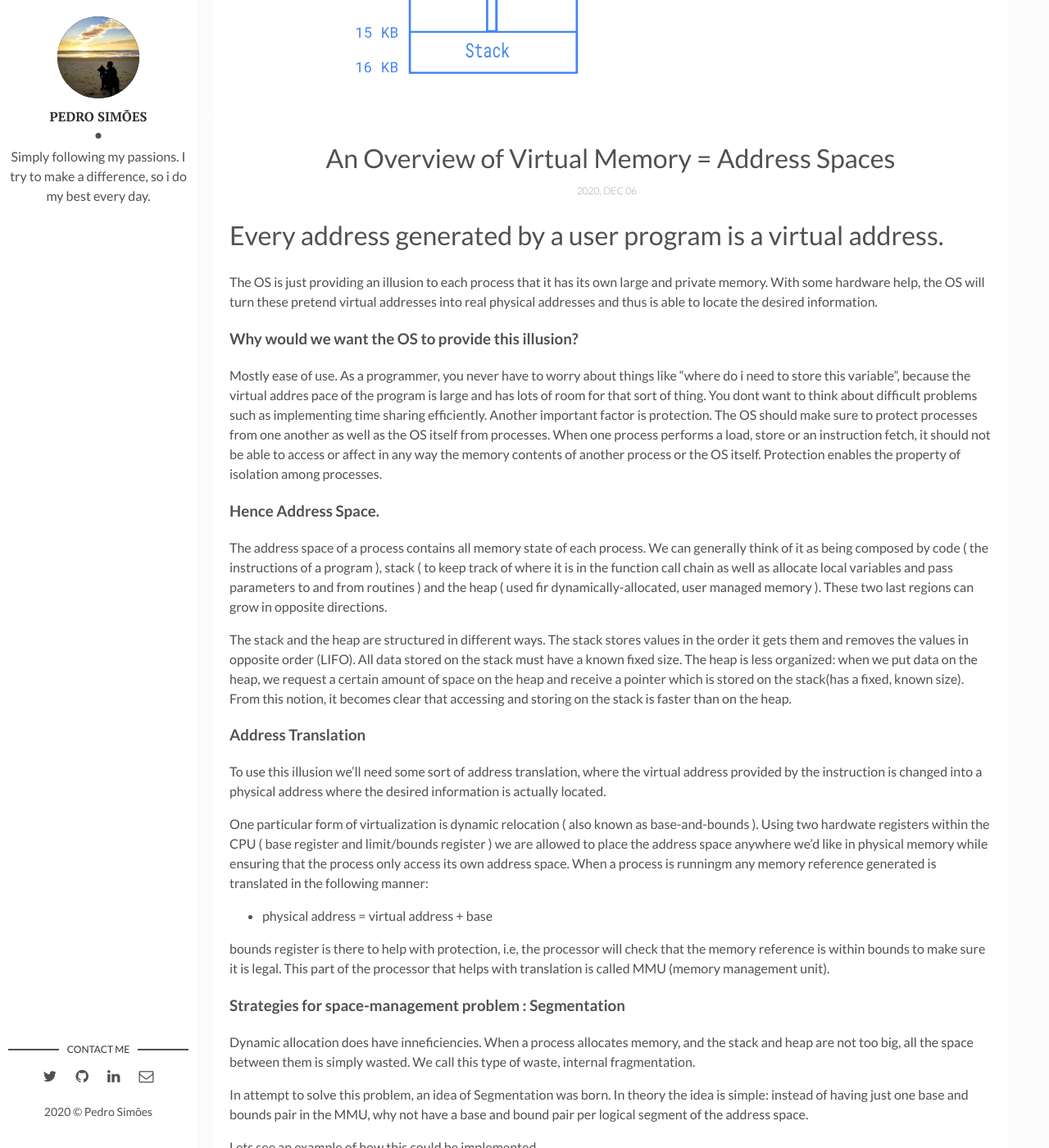
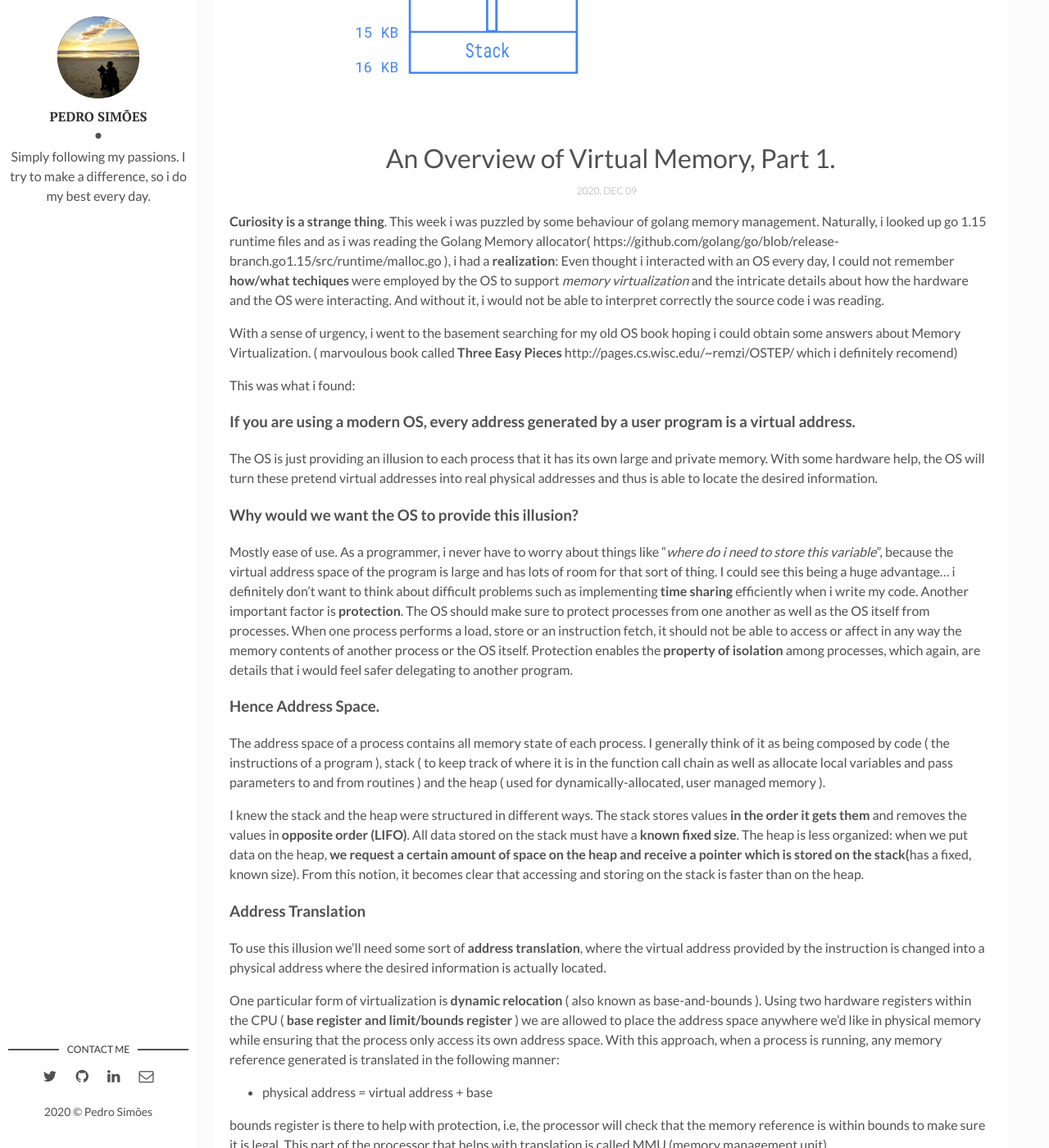
Before and after one commit to psimoesSsimoes/seomis.github.io, a Jekyll site: the page built from _posts/2020-12-02-address-spaces.markdown, in a window 1280 px wide and 1400 px high, scrolled down 378 px. Shown: the whole window at 82% size. Built offline with Jekyll 4.4.1, drawn with Linux system fonts in a browser that asks for light colours; comment, search, counter and statistics services are not loaded; some of the changed text lies outside the part shown.

Commit message:
Update 2020-12-02-address-spaces.markdown
continuation of memory management

```diff
--- a/_posts/2020-12-02-address-spaces.markdown
+++ b/_posts/2020-12-02-address-spaces.markdown
@@ -1,42 +1,52 @@
 ---
 layout: post
-title:  An Overview of Virtual Memory = Address Spaces
-date: 2020-12-06 09:00:00 +0300
+title:  An Overview of Virtual Memory, Part 1.
+date: 2020-12-09 09:00:00 +0300
 description: Notes on virtual memory. # Add post description (optional)
 img: addressspace.png # Add image post (optional)
-tags: [OS,Memory,Virtual Memory, Address Spaces] # add tag
+tags: [OS,Memory,Virtual Memory, Address Spaces, Segmentation, Paging] # add tag
 ---
-# Every address generated by a user program is a virtual address.
+
+
+**Curiosity is a strange thing**.
+This week i was puzzled by some behaviour of golang memory management. Naturally, i looked up go 1.15 runtime files and as i was reading the Golang Memory allocator( https://github.com/golang/go/blob/release-branch.go1.15/src/runtime/malloc.go ), i had a **realization**: Even thought i interacted with an OS every day, I could not remember **how/what techiques** were employed by the OS to support *memory virtualization* and the intricate details about how the hardware and the OS were interacting. And without it, i would not be able to interpret correctly the source code i was reading.
+
+ With a sense of urgency, i went to the basement searching for my old OS book  hoping i could obtain some answers about Memory Virtualization. ( marvoulous book called **Three Easy Pieces** http://pages.cs.wisc.edu/~remzi/OSTEP/ which i definitely recomend)
+
+ This was what i found:
+
+### If you are using a modern OS, every address generated by a user program is a virtual address.
 
 The OS is just providing an illusion to each process that it has its own large and private memory. With some hardware help, the OS will turn these pretend virtual addresses into real physical addresses and thus is able to locate the desired information.
 
 ### Why would we want the OS to provide this illusion?
 
-Mostly ease of use. As a programmer, you never have to worry about things like "where do i need to store this variable", because the virtual addres pace of the program is large and has lots of room for that sort of thing. You dont want to think about difficult problems such as implementing time sharing efficiently.
-Another important factor is protection. The OS should make sure to protect processes from one another as well as the OS itself from processes. When one process performs a load, store or an instruction fetch, it should not be able to access or affect in any way the memory contents of another process or the OS itself. Protection enables the property of isolation among processes.
+Mostly ease of use. As a programmer, i never have to worry about things like "*where do i need to store this variable*", because the virtual address space of the program is large and has lots of room for that sort of thing. I could see this being a huge advantage... i definitely don't want to think about difficult problems such as implementing **time sharing** efficiently when i write my code.
+Another important factor is **protection**. The OS should make sure to protect processes from one another as well as the OS itself from processes. When one process performs a load, store or an instruction fetch, it should not be able to access or affect in any way the memory contents of another process or the OS itself. Protection enables the **property of isolation** among processes, which again, are details that i would feel safer delegating to another program.
 
 ### Hence Address Space.
 
-The address space of a process contains all memory state of each process. We can generally think of it as being composed by code ( the instructions of a program ), stack ( to keep track of where it is in the function call chain as well as allocate local variables and pass parameters to and from routines ) and the heap ( used fir dynamically-allocated, user managed memory ). These two last regions can grow in opposite directions.
+The address space of a process contains all memory state of each process. I generally think of it as being composed by code ( the instructions of a program ), stack ( to keep track of where it is in the function call chain as well as allocate local variables and pass parameters to and from routines ) and the heap ( used for dynamically-allocated, user managed memory ).
 
-The stack and the heap are structured in different ways. The stack stores values in the order it gets them and removes the values in opposite order (LIFO). All data stored on the stack must have a known fixed size. The heap is less organized: when we put data on the heap, we request a certain amount of space on the heap and receive a pointer which is stored on the stack(has a fixed, known size). From this notion, it becomes clear that accessing and storing on the stack is faster than on the heap.
+I knew the stack and the heap were structured in different ways. The stack stores values **in the order it gets them** and removes the values in **opposite order (LIFO)**. All data stored on the stack must have a **known fixed size**. The heap is less organized: when we put data on the heap, **we request a certain amount of space on the heap and receive a pointer which is stored on the stack(**has a fixed, known size). From this notion, it becomes clear that accessing and storing on the stack is faster than on the heap.
 
 ### Address Translation
 
-To use this illusion we'll need some sort of address translation, where the virtual address provided by the instruction is changed into a physical address where the desired information is actually located.
+To use this illusion we'll need some sort of **address translation**, where the virtual address provided by the instruction is changed into a physical address where the desired information is actually located.
 
-One particular form of virtualization is dynamic relocation ( also known as base-and-bounds ). Using two hardwate registers within the CPU ( base register and limit/bounds register ) we are allowed to place the address space anywhere we'd like in physical memory while ensuring that the process only access its own address space.
-When a process is runningm any memory reference generated is translated in the following manner:
+One particular form of virtualization is **dynamic relocation** ( also known as base-and-bounds ). Using two hardware registers within the CPU ( **base register and limit/bounds register** ) we are allowed to place the address space anywhere we'd like in physical memory while ensuring that the process only access its own address space.
+With this approach, when a process is running, any memory reference generated is translated in the following manner:
 
  - physical address = virtual address + base
 
  bounds register is there to help with protection, i.e, the processor will check that the memory reference is within bounds to make sure it is legal. This part of the processor that helps with translation is called MMU (memory management unit).
 
+---
 ### Strategies for space-management problem : Segmentation
 
- Dynamic allocation does have inneficiencies. When a process allocates memory, and the stack and heap are not too big, all the space between them is simply wasted. We call this type of waste, internal fragmentation.
+ Dynamic allocation does have inefficiencies. When a process allocates memory, and the stack and heap are not too big, all the space between them is simply wasted. We call this type of waste, **internal fragmentation**.
 
- In attempt to solve this problem, an idea of Segmentation was born. In theory the idea is simple: instead of having just one base and bounds pair in the MMU, why not have a base and bound pair per logical segment of the address space.
+ In attempt to solve this problem, an idea of **Segmentation** was born. In theory the idea is simple: instead of having just one base and bounds pair in the MMU, why not have a base and bound pair per logical segment of the address space.
 
  Lets see an example of how this could be implemented.
 
@@ -50,10 +60,10 @@ When a process is runningm any memory reference generated is translated in the f
 
  On the MMU, you would have the following segment register values:
 
-    Segment      Base    Size
-    Code         32K     2K
-    Heap         34K     2K
-    Stack        28K     2K
+    Segment  Base    Size
+    Code     32K     2K
+    Heap     34K     2K
+    Stack    28K     2K
 
  Now lets do an example translation. Assume a reference is made to virtual address 4200 (heap segment). By adding virtual address 4200 to the base register of the heap (34K) we get the physical address 39016. With segments we need to first extract the offset into the heap, i.e, which byte/s in this segment the address refers to. As the heap starts at 4K (4096), the offset is actually 4200-4096=104. When we add it to the base register we get the desired result: 34K + 104 = 34920.
 
@@ -63,24 +73,78 @@ The hardware needs therefore to understand that segments can grow in negative an
 
 An updated view of segment register values could be thought as:
 
-    Segment      Base    Size   Grows Positive
-    Code         32K     2K     1
-    Heap         34K     2K     1
-    Stack        28K     2K     0
+    Segment  Base    Size   Grows Positive
+    Code     32K     2K     1
+    Heap     34K     2K     1
+    Stack    28K     2K     0
 
 
-Let's imagine now we wanted to access virtual address 15K (mapped to physical address 27K). Our virtual address in binary is 11 1100 0000 0000 (hex 0x3C00). The hardware uses the top two bits to designate the segment and the rest (3K) as offset. To obtain the correct negative offset, we must subtrack the maximum segment size from 3K. In a case of maximum segment 4K this is equivalent to 3K-4K = -1K. If we add this value to base, we arreive to the correct physical address 27K.
+Let's imagine now we wanted to access virtual address 15K (mapped to physical address 27K). Our virtual address in binary is 11 1100 0000 0000 (hex 0x3C00). The hardware uses the top two bits to designate the segment and the rest (3K) as offset. To obtain the correct negative offset, we must subtract the maximum segment size from 3K. In a case of maximum segment 4K this is equivalent to 3K-4K = -1K. If we add this value to base, we arrive to the correct physical address 27K.
 
- What would happen if we refered to an illegal address such as 7K? the hardware detects that the address is out of bounds, traps the OS, which will likely origin the infamous segmentation violation or segmentation fault.
+ What would happen if we referred to an illegal address such as 7K? the hardware detects that the address is out of bounds, traps the OS, which will likely origin the infamous segmentation violation or segmentation fault.
 
-Segmentation provides huge savings of physical memory but it also raises new issues:
+Segmentation provides huge savings of physical memory but it also **raises new issues**:
 
- - OS on a context switch must be able to save and restore segment registers. It must make sure to set up these registers cprrectly before letting the process run again.
- - OS must manage free space in physical memory. When a new address space is created, the OS has to be able to find space in physical memory for its segments. The general problem that arises is that physical memory quickly becomes full of little holes of free space, making it difficult to allocate new segments or grow existing ones. This is generally refered as external fragmentation.
+ - OS on a context switch must be able to save and restore segment registers. It must make sure to set up these registers correctly before letting the process run again.
+ - OS must manage free space in physical memory. When a new address space is created, the OS has to be able to find space in physical memory for its segments. The general problem that arises is that physical memory quickly becomes full of little holes of free space, making it difficult to allocate new segments or grow existing ones. This is generally referred as **external fragmentation**.
 
+----
 ### Strategies for space-management problem : Paging.
 
-Other approach considering is to chop up space into fixed-sized
+Other approach is called **Paging**, which consists in dividing process's address space into fixed-sized units, each of which we call a page. Correspondingly, we view physical memory as an array of fixed-sized slots called **page frames**, each of these frames containing a single virtual-memory page. This approach has many advantages over segmentation, as it does not lead to external fragmentation, and it is quite flexible as it enables sparse use of virtual address spaces.
+
+Let's see a simple example to help make this approach clearer.
+
+Imagine you have a an address space of 64 bytes total size, divided into 4 16-byte pages (0,1,2,3)
+
+-- image --
+
+and physical memory consisting of 128-bytes divided in 8 page frames
+
+-- image --
+
+Using this approach, to record where each virtual page of the address space is placed in physical memory, the OS usually keeps a per-process data struct called page table, which stores address translations for each of the virtual pages of the address space.
+
+So for this example the page table would have the following entries:
+
+    VP-0 -> PF-3
+    VP-1 -> PF-7
+    VP-2 -> PF-5
+    VP-3 -> PF-2
+
+to perform a translation of a virtual address a process has generated, we have to split the address into two components:
+**Virtual Page Number (VPN)** and **Offset (within the page)**.
+
+Because we are working with a address space of 64bytes, we need 6 bits for our virtual address (2^6 =64)
+--image--
+
+Now lets assume the load of a register to virtual address 21:
+
+    mov 21 %eax
+
+21 in binary form is:
+
+    01 0101
+
+so VPN is 01 refers us to page VP-1, and 0101 offset tells us that the address is on the 5th byte of this page.
+Indexing the VPN in our page table, refers us to PFN (physical frame number) 7. Thus we can translate this virtual address into a physical address by replacing VPN with the PFN and maintaining the offset. The physical memory resides in:
+
+    111 0101
+
+ Now this approach also raises some questions: Where are the page table of each process **stored**? What are the **contents of each page table** and **how big** are the tables? How do we know where the page-table of the **current running process is located**? **Isn't it slow** to find the correct page-table for the process? Doesn't paging induce **memory waste** as memory gets filled with page tables for processes instead of useful application data? Won't paging lead to a **slower machine** as we have to perform **many extra memory accesses** to access the page table?
+
+### x86 Page Table Entry
+
+--- image
+
+I started with looking up x86 **page table entry**, which i thought would provide useful information about the page table organization. The page table is really just a data structure that is used to map virtual addresses into physical addresses, thus in my head, any data structure could work.
+As for the contents of each **PTE**, we have some bits worth understanding at some level:
+
+- **valid bit :**
+- **protections bits:**
+- **dirty bit:**
+- **reference bit:**
+- **page frame number bits:**
 
 
 
```
